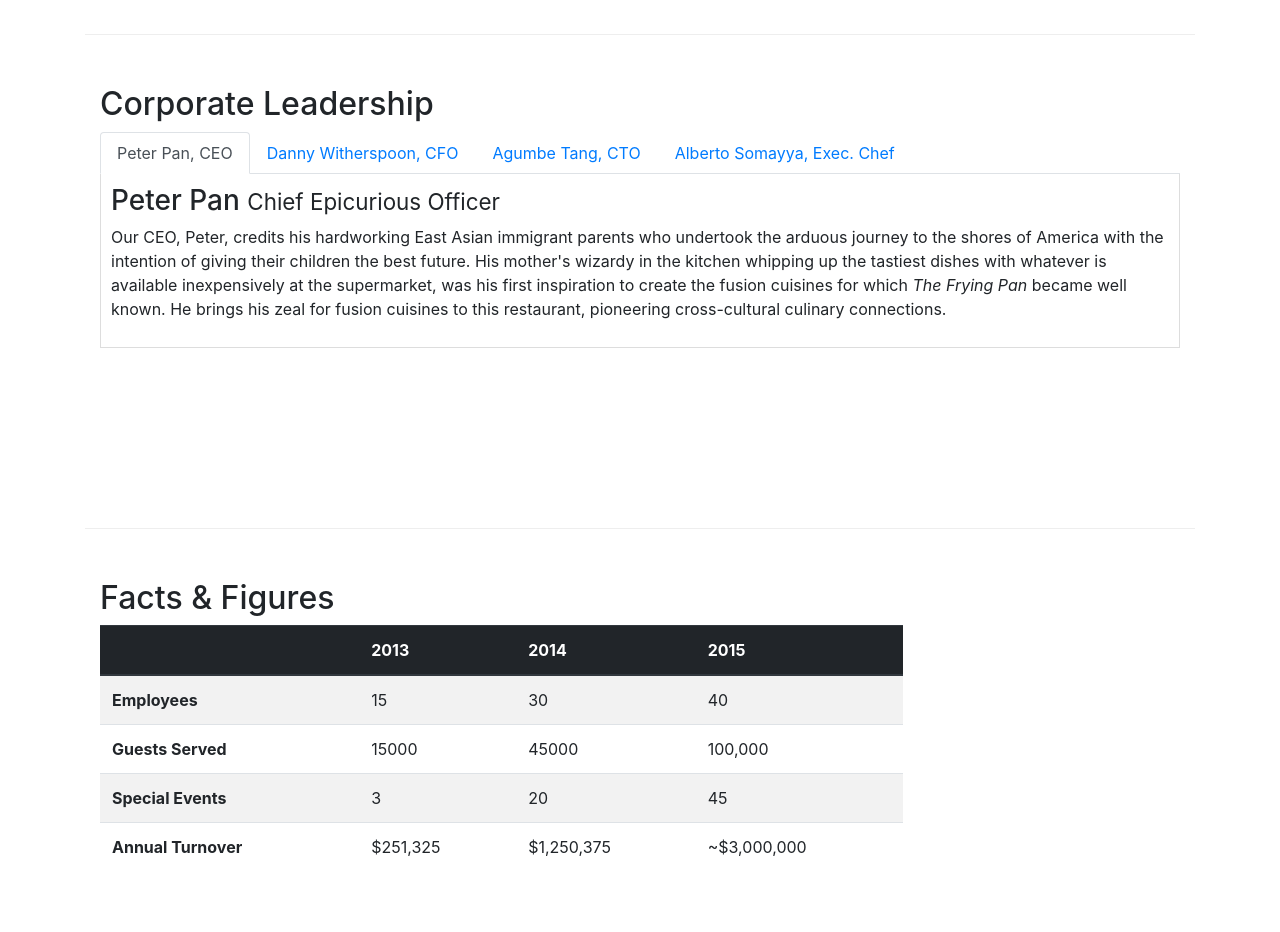
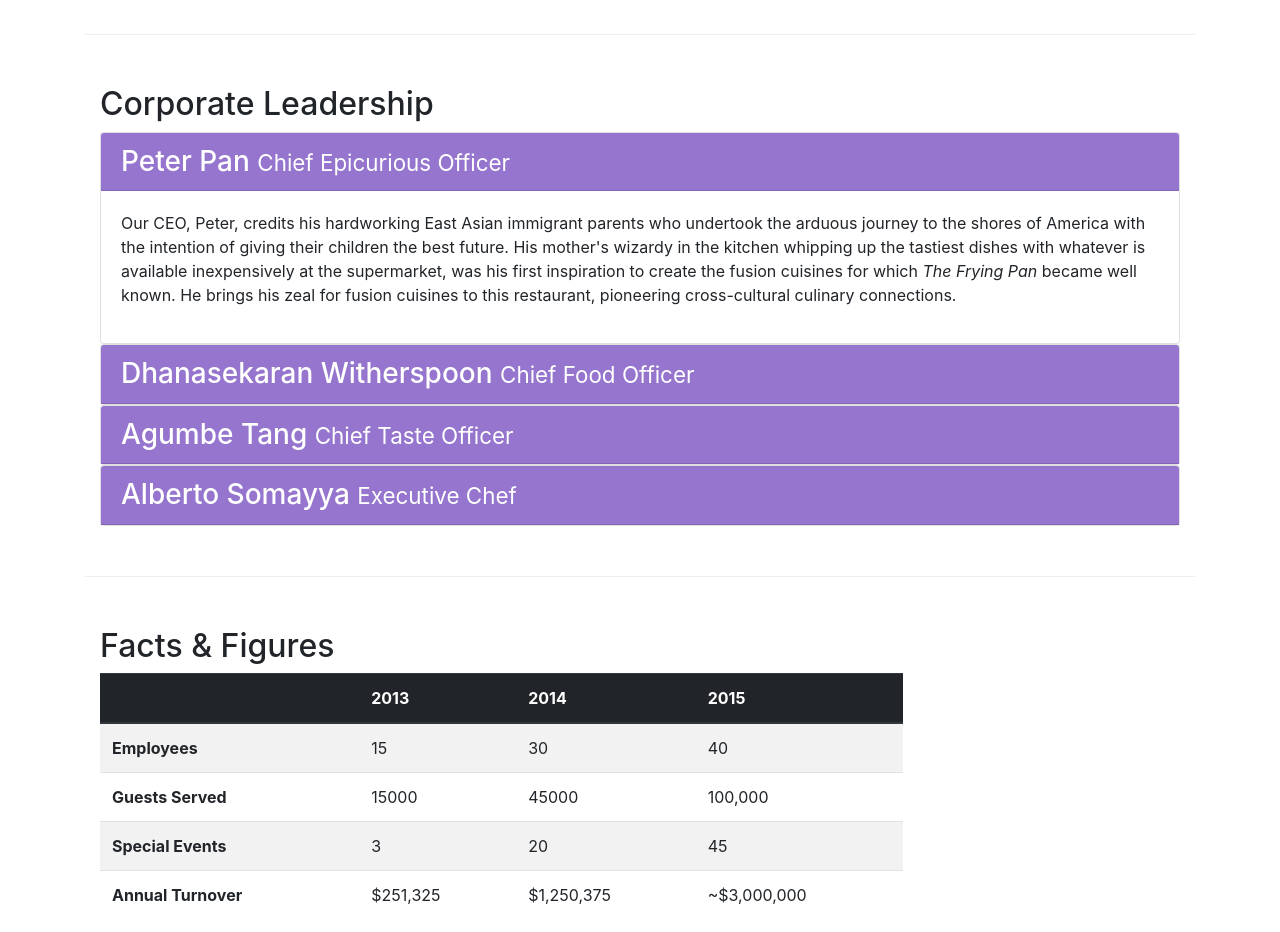
Before and after one commit to Melladmor/Bootstrap_Exercise_Coursera, a website: page aboutus.html in a window 1280 px wide. Shown: the part 940-1872 px from the top of the page. Drawn offline with nearby package versions, Linux system fonts and the light colour scheme.

Commit message:
accordion

```diff
--- a/aboutus.html
+++ b/aboutus.html
@@ -102,7 +102,11 @@
             <div class="col-12 col-sm-12">
 
                 <h2>Corporate Leadership</h2>
-                <ul class="nav nav-tabs">
+
+
+
+                <!-- TABS BOOTSTRAP -->
+                <!-- <ul class="nav nav-tabs">
                         <li class="nav-item">
                             <a class="nav-link active" href="#peter"role="tab" data-toggle="tab">Peter Pan, CEO</a>
                         </li>
@@ -118,9 +122,9 @@
                         <li class="nav-item">
                             <a class="nav-link" href="#alberto" role="tab" data-toggle="tab">Alberto Somayya, Exec. Chef</a>
                         </li>
-                </ul>
+                </ul> -->
 
-                <div class="tab-content">
+                <!-- <div class="tab-content">
                     <div role="tabpanel" class="tab-pane show active" id="peter">
                         <h3>Peter Pan <small>Chief Epicurious Officer</small></h3>
                         <p>Our CEO, Peter, credits his hardworking East Asian immigrant parents who undertook the arduous journey to the shores of America with the intention of giving their children the best future. His mother's wizardy in the kitchen whipping up the tastiest dishes with whatever is available inexpensively at the supermarket, was his first inspiration to create the fusion cuisines for which <em>The Frying Pan</em> became well known. He brings his zeal for fusion cuisines to this restaurant, pioneering cross-cultural culinary connections.</p>
@@ -140,6 +144,83 @@
                         <h3>Alberto Somayya <small>Executive Chef</small></h3>
                         <p>Award winning three-star Michelin chef with wide International experience having worked closely with whos-who in the culinary world, he specializes in creating mouthwatering Indo-Italian fusion experiences. He says, <em>Put together the cuisines from the two craziest cultures, and you get a winning hit! Amma Mia!</em></p>
                     </div>
+                </div> -->
+
+
+                <!-- accordion bootstrap -->
+
+
+                <div id="accordion">
+                    <div class="card">
+                        <div class="card-header" role="tab" id="peterhead">
+                            <h3 class="mb-0">
+                                <a data-toggle="collapse" data-target="#peter" >
+                                    Peter Pan <small>Chief Epicurious Officer</small>
+                                </a>
+                            </h3>
+                        </div>
+                        <div role="tabpanel" class="collapse show" id="peter" data-parent="#accordion" >
+                            <div class="card-body">
+                                <p>Our CEO, Peter, credits his hardworking East Asian immigrant parents who undertook the arduous journey to the shores of America with the intention of giving their children the best future. His mother's wizardy in the kitchen whipping up the tastiest dishes with whatever is available inexpensively at the supermarket, was his first inspiration to create the fusion cuisines for which <em>The Frying Pan</em> became well known. He brings his zeal for fusion cuisines to this restaurant, pioneering cross-cultural culinary connections.</p>
+                            </div>
+                        </div>
+                    </div>
+
+
+                    <div class="card">
+                        <div class="card-header" role="tab" id="dannyhead">
+                            <h3 class="mb-0">
+                                <a data-toggle="collapse" data-target="#danny" >
+                                    Dhanasekaran Witherspoon <small>Chief Food Officer</small>
+                                </a>
+                            </h3>
+                        </div>
+                        <div role="tabpanel" class="collapse" id="danny" data-parent="#accordion" >
+                            <div class="card-body">
+                                <p>Our CFO, Danny, as he is affectionately referred to by his colleagues, comes from a long established family tradition in farming and produce. His experiences growing up on a farm in the Australian outback gave him great appreciation for varieties of food sources. As he puts it in his own words, <em>Everything that runs, wins, and everything that stays, pays!</em></p>
+                            </div>
+                        </div>
+                    </div>
+
+
+                    <div class="card">
+                        <div class="card-header" role="tab" id="agumbehead">
+                            <h3 class="mb-0">
+                                <a data-toggle="collapse" data-target="#agumbe" >
+                                    Agumbe Tang <small>Chief Taste Officer</small>
+                                </a>
+                            </h3>
+                        </div>
+                        <div role="tabpanel" class="collapse" id="agumbe" data-parent="#accordion" >
+                            <div class="card-body">
+                                <p>Blessed with the most discerning gustatory sense, Agumbe, our CTO, personally ensures that every dish that we serve meets his exacting tastes. Our chefs dread the tongue lashing that ensues if their dish does not meet his exacting standards. He lives by his motto, <em>You click only if you survive my lick.</em></p>
+                            </div>
+                        </div>
+                    </div>
+
+                    <div class="card">
+                        <div class="card-header" role="tab" id="albertohead">
+                            <h3 class="mb-0">
+                                <a data-toggle="collapse" data-target="#alberto" >
+                                    Alberto Somayya <small>Executive Chef</small>
+                                </a>
+                            </h3>
+                        </div>
+                        <div role="tabpanel" class="collapse" id="alberto" data-parent="#accordion" >
+                            <div class="card-body">
+                                <p>Award winning three-star Michelin chef with wide International experience having worked closely with whos-who in the culinary world, he specializes in creating mouthwatering Indo-Italian fusion experiences. He says, <em>Put together the cuisines from the two craziest cultures, and you get a winning hit! Amma Mia!</em></p>
+                            </div>
+                        </div>
+                    </div>
+
+
+
+                    <!-- <div class="card">
+                        <div role="tabpanel" class="tap-pane fade" id="alberto">
+                            <h3></h3>
+                        </div>
+                    </div> -->
+
                 </div>
             </div>
 
--- a/css/styles.css
+++ b/css/styles.css
@@ -47,3 +47,10 @@ body{
     border-bottom: 1px solid #ddd;
     padding: 10px;
 }
+.card-header{
+    background-color: #9575CD;
+    color: white;
+}
+.card-header a{
+    cursor: pointer;
+}
```
